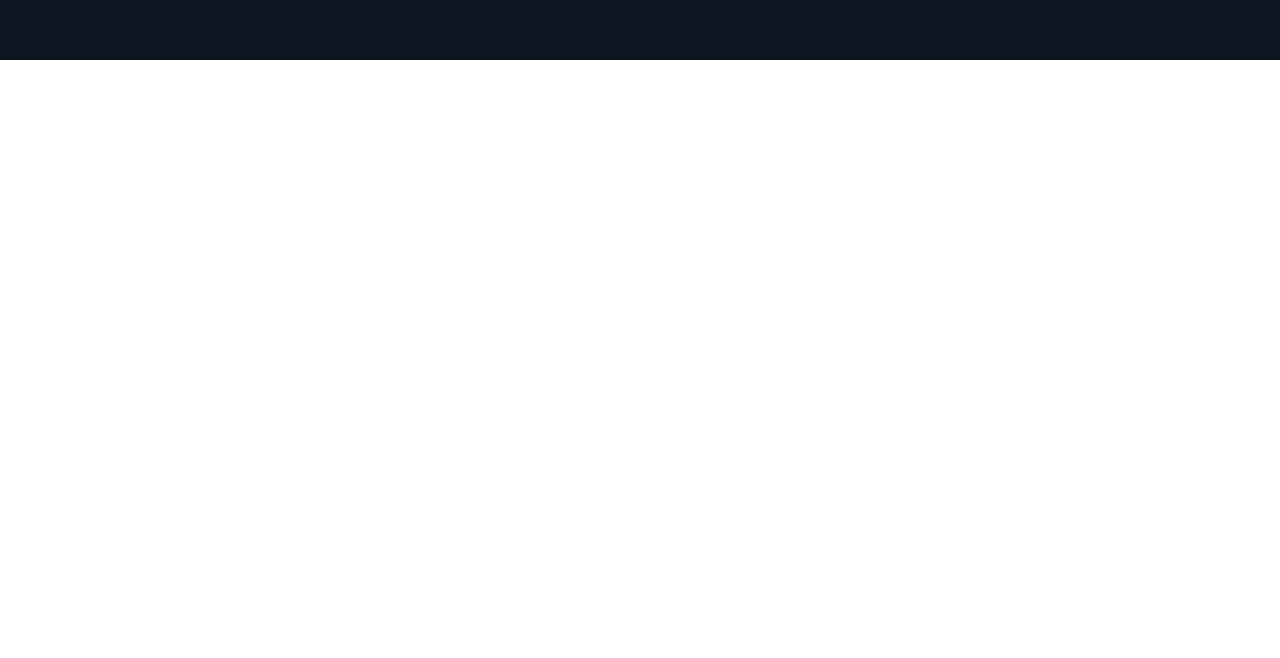
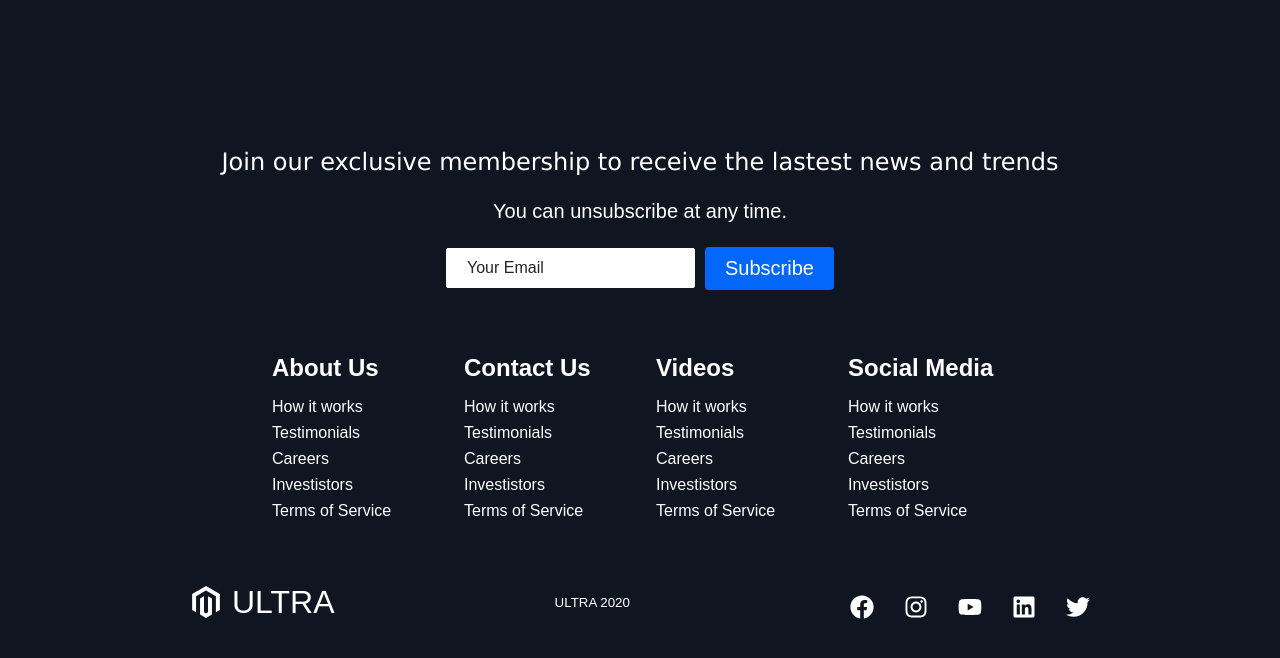
Before and after one commit to happybearday/react_styled_components, a React (Create React App) app in the folder react-website-styled-components-v1/: page / in a window 1280 px wide. Shown: the part 3153-3811 px from the top of the page. Before the commit the page ends 3213 px from the top, so only its background shows below. Built offline with nearby package versions, Linux system fonts and the light colour scheme.

Commit message:
Create Footer component

```diff
--- a/react-website-styled-components-v1/src/App.js
+++ b/react-website-styled-components-v1/src/App.js
@@ -1,6 +1,6 @@
 import React from "react";
 import GlobalStyle from "./GlobalStyles";
-import { Navbar } from "./components";
+import { Navbar, Footer } from "./components";
 import { BrowserRouter as Router, Switch, Route } from "react-router-dom";
 import Home from "./pages/HomePage/Home";
 
@@ -12,6 +12,7 @@
       <Switch>
         <Route path="/" exact component={Home} />
       </Switch>
+      <Footer/>
     </Router>
   );
 }
--- /dev/null
+++ b/react-website-styled-components-v1/src/components/Footer/Footer.elements.js
@@ -0,0 +1,162 @@
+import styled from "styled-components";
+import { Link } from "react-router-dom";
+import { FaMagento } from "react-icons/fa";
+
+export const FooterContainer = styled.div`
+  background-color: #101522;
+  padding: 4rem 0 2rem 0;
+  display: flex;
+  flex-direction: column;
+  justify-content: center;
+  align-items: center;
+`;
+
+export const FooterSubscription = styled.div`
+  display: flex;
+  flex-direction: column;
+  justify-content: center;
+  align-items: center;
+  text-align: center;
+  margin-bottom: 24px;
+  padding: 24px;
+  color: #fff;
+`;
+
+export const FooterSubHeading = styled.p`
+  font-family: "Trebutchet MS", "Lucida Sans Unicode", "Lucida Grande",
+    "Lucida Sans", Arial, sans-serif;
+  margin-bottom: 24px;
+  font-size: 24px;
+`;
+
+export const FooterSubText = styled.p`
+  margin-bottom: 24px;
+  font-size: 20px;
+`;
+
+export const Form = styled.div`
+  display: flex;
+  justify-content: center;
+  align-items: center;
+  @media screen and (max-width: 820px) {
+    flex-direction: column;
+    width: 80%;
+  }
+`;
+
+export const FormInput = styled.input`
+  padding: 10px 20px;
+  border-radius: 2px;
+  margin-right: 10px;
+  outline: none;
+  border: none;
+  font-size: 16px;
+  border: 1px solid #fff;
+
+  &::placeholder {
+    color: #242424;
+  }
+  @media screen and (max-width: 820px) {
+    width: 100%;
+    margin: 0 0 16px 0;
+  }
+`;
+
+export const FooterLinksContainer = styled.div`
+  width: 100%;
+  max-width: 1000px;
+  display: flex;
+  justify-content: center;
+  @media screen and (max-width: 820px) {
+    padding-top: 32px;
+  }
+`;
+
+export const FooterLinksWrapper = styled.div`
+  display: flex;
+  @media screen and (max-width: 820px) {
+    flex-direction: column;
+  }
+`;
+
+export const FooterLinkItems = styled.div`
+  display: flex;
+  flex-direction: column;
+  align-items: flex-start;
+  margin: 16px;
+  text-align: left;
+  width: 160px;
+  box-sizing: border-box;
+  color: #fff;
+  @media screen and (max-width: 420px) {
+    margin: 0;
+    padding: 18px;
+    width: 100%;
+  }
+`;
+
+export const FooterLinkTitle = styled.h2`
+  margin-bottom: 16px;
+  white-space: nowrap;
+`;
+
+export const FooterLink = styled(Link)`
+  color: #fff;
+  text-decoration: none;
+  margin-bottom: 0.5rem;
+
+  &:hover {
+    color: #0467fb;
+    transition: 0.3s ease-out;
+  }
+`;
+
+export const SocialMedia = styled.section`
+  max-width: 1000px;
+  width: 100%;
+`;
+
+export const SocialMediaWrap = styled.div`
+  display: flex;
+  justify-content: space-between;
+  align-items: center;
+  width: 90%;
+  max-width: 1000px;
+  margin: 40px auto 0 auto;
+
+  @media screen and (max-width: 820px) {
+    flex-direction: column;
+  }
+`;
+
+export const SocialLogo = styled(Link)`
+  color: #fff;
+  justify-self: start;
+  cursor: pointer;
+  text-decoration: none;
+  font-size: 2rem;
+  display: flex;
+  align-items: center;
+  margin-bottom: 16px;
+`;
+
+export const SocialIcon = styled(FaMagento)`
+  margin-right: 10px;
+`;
+
+export const WebsiteRights = styled.small`
+  color: #fff;
+  margin-bottom: 16px;
+`;
+
+export const SocialIcons = styled.div`
+  display: flex;
+  justify-content: space-between;
+  align-items: center;
+  width: 240px;
+`;
+
+export const SocialIconLink = styled.a`
+  color: #fff;
+  font-size: 24px;
+`;
--- /dev/null
+++ b/react-website-styled-components-v1/src/components/Footer/Footer.js
@@ -0,0 +1,128 @@
+import React from "react";
+import {
+  FooterContainer,
+  FooterSubscription,
+  FooterSubHeading,
+  FooterSubText,
+  FormInput,
+  Form,
+  FooterLinkTitle,
+  FooterLink,
+  FooterLinksContainer,
+  FooterLinksWrapper,
+  FooterLinkItems,
+  SocialMediaWrap,
+  SocialMedia,
+  SocialLogo,
+  SocialIcon,
+  WebsiteRights,
+  SocialIcons,
+  SocialIconLink,
+} from "./Footer.elements";
+import { Button } from "../../GlobalStyles";
+import {
+  FaFacebook,
+  FaInstagram,
+  FaYoutube,
+  FaTwitter,
+  FaLinkedin,
+} from "react-icons/fa";
+const Footer = () => {
+  return (
+    <FooterContainer>
+      <FooterSubscription>
+        <FooterSubHeading>
+          Join our exclusive membership to receive the lastest news and trends
+        </FooterSubHeading>
+        <FooterSubText>You can unsubscribe at any time.</FooterSubText>
+        <Form>
+          <FormInput name="email" type="email" placeholder="Your Email" />
+          <Button fontBig>Subscribe</Button>
+        </Form>
+      </FooterSubscription>
+      <FooterLinksContainer>
+        <FooterLinksWrapper>
+          <FooterLinkItems>
+            <FooterLinkTitle>About Us</FooterLinkTitle>
+            <FooterLink to="/sign-up">How it works</FooterLink>
+            <FooterLink to="/">Testimonials</FooterLink>
+            <FooterLink to="/">Careers</FooterLink>
+            <FooterLink to="/">Investistors</FooterLink>
+            <FooterLink to="/">Terms of Service</FooterLink>
+          </FooterLinkItems>
+
+          <FooterLinkItems>
+            <FooterLinkTitle>Contact Us</FooterLinkTitle>
+            <FooterLink to="/sign-up">How it works</FooterLink>
+            <FooterLink to="/">Testimonials</FooterLink>
+            <FooterLink to="/">Careers</FooterLink>
+            <FooterLink to="/">Investistors</FooterLink>
+            <FooterLink to="/">Terms of Service</FooterLink>
+          </FooterLinkItems>
+        </FooterLinksWrapper>
+        <FooterLinksWrapper>
+          <FooterLinkItems>
+            <FooterLinkTitle>Videos</FooterLinkTitle>
+            <FooterLink to="/sign-up">How it works</FooterLink>
+            <FooterLink to="/">Testimonials</FooterLink>
+            <FooterLink to="/">Careers</FooterLink>
+            <FooterLink to="/">Investistors</FooterLink>
+            <FooterLink to="/">Terms of Service</FooterLink>
+          </FooterLinkItems>
+
+          <FooterLinkItems>
+            <FooterLinkTitle>Social Media</FooterLinkTitle>
+            <FooterLink to="/sign-up">How it works</FooterLink>
+            <FooterLink to="/">Testimonials</FooterLink>
+            <FooterLink to="/">Careers</FooterLink>
+            <FooterLink to="/">Investistors</FooterLink>
+            <FooterLink to="/">Terms of Service</FooterLink>
+          </FooterLinkItems>
+        </FooterLinksWrapper>
+      </FooterLinksContainer>
+      <SocialMedia>
+        <SocialMediaWrap>
+          <SocialLogo to="/">
+            <SocialIcon />
+            ULTRA
+          </SocialLogo>
+          <WebsiteRights>ULTRA 2020</WebsiteRights>
+          <SocialIcons>
+            <SocialIconLink href="/" target="_blank" arial-label="Facebook">
+              <FaFacebook />
+            </SocialIconLink>
+            <SocialIconLink href="/" target="_blank" arial-label="Instagram">
+              <FaInstagram />
+            </SocialIconLink>
+            <SocialIconLink
+              href="/"
+              target="_blank"
+              arial-label="Youtube"
+              rel="noopener noreferrer"
+            >
+              <FaYoutube />
+            </SocialIconLink>
+            <SocialIconLink
+              href="/"
+              target="_blank"
+              arial-label="LinkedIn"
+              rel="noopener noreferrer"
+            >
+              <FaLinkedin />
+            </SocialIconLink>
+            <SocialIconLink
+              href="/"
+              target="_blank"
+              arial-label="Twitter"
+              rel="noopener noreferrer"
+            >
+              <FaTwitter />
+            </SocialIconLink>
+          </SocialIcons>
+        </SocialMediaWrap>
+      </SocialMedia>
+    </FooterContainer>
+  );
+};
+
+export default Footer;
--- a/react-website-styled-components-v1/src/components/index.js
+++ b/react-website-styled-components-v1/src/components/index.js
@@ -1,2 +1,3 @@
 export { default as Navbar } from './Navbar/Navbar';
 export { default as InfoSection } from './InfoSection/InfoSection';
+export { default as Footer } from './Footer/Footer';
```
